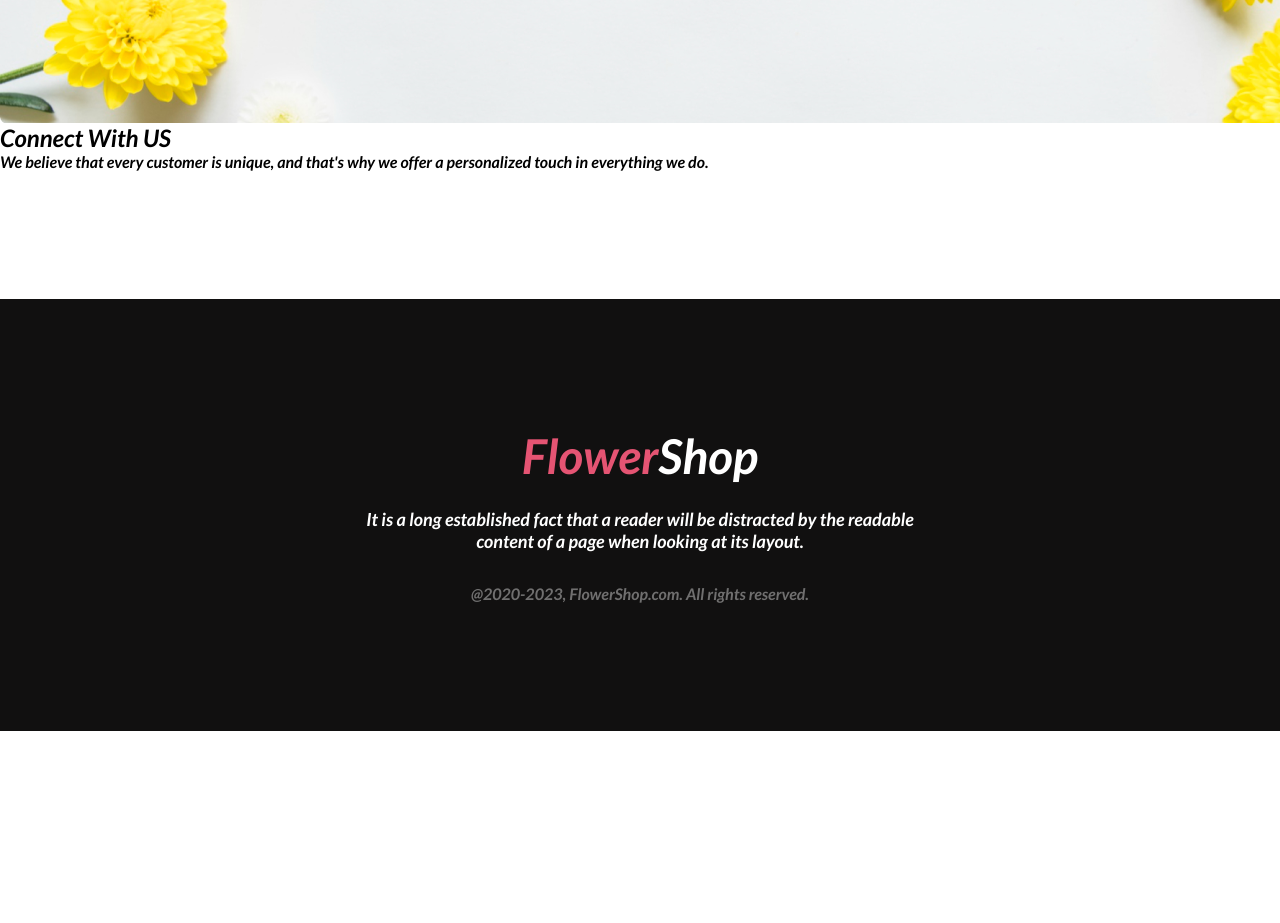
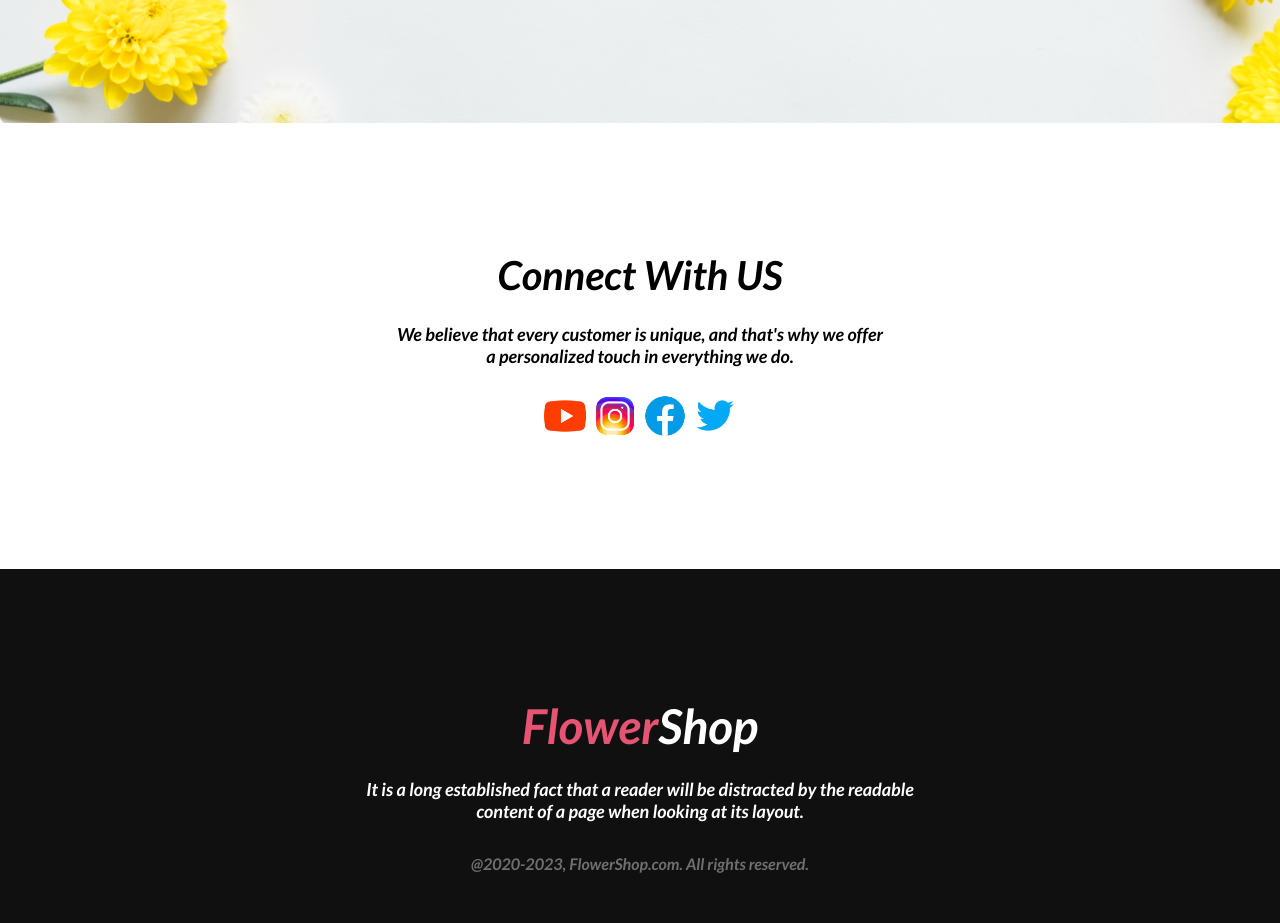
Before and after one commit to shorif2/flower-shop-assignment, a plain HTML site: page index.html in a window 1280 px wide. Shown: the part 3680-4603 px from the top of the page. Before the commit the page ends 4411 px from the top, so only its background shows below. Drawn offline with Linux system fonts and the light colour scheme.

Commit message:
2first commit

```diff
--- a/Style/style.css
+++ b/Style/style.css
@@ -303,3 +303,29 @@ footer {
     padding-top: 32px;
     padding-bottom: 128px;
 }
+/* extra section */
+.connect-us{
+    align-items: center;
+    text-align: center;
+    background: ;
+}
+.icons{
+    display: flex;
+    align-items: center;
+    justify-content: center;
+}
+.icon{
+    width: 50px;
+    gap: 30px;
+}
+.con-title{
+    padding-top: 128px;
+    font-size: 40px;
+font-weight: 800;
+}
+.con-des{
+    padding-top: 24px;
+    padding-bottom: 24px;
+    font-size: 18px;
+    font-weight: 400;
+}
--- a/index.html
+++ b/index.html
@@ -97,13 +97,15 @@
         <!-- Extra section -->
 
         <section>
-            <div>
-        <h1> Connect With US</h1>
-        <p>We believe that every customer is unique, and that's why we offer a personalized touch in everything we do.</p>
-        <a href="icons/icon (1).png"></a>
-        <a href="icons/icon (2).png"></a>
-        <a href="icons/icon (3).png"></a>
-        <a href="icons/icon (4).png"></a>
+            <div class="connect-us">
+        <h1 class="con-title"> Connect With US</h1>
+        <p class="con-des">We believe that every customer is unique, and that's why we offer<br>a personalized touch in everything we do.</p>
+        <div class="icons">
+            <img class="icon" src="icons/1.png" alt="">
+            <img class="icon" src="icons/2.png" alt="">
+            <img class="icon" src="icons/3.png" alt="">
+            <img class="icon" src="icons/4.png" alt="">
+    </div>
     </div>
         </section>
     </main>
```
Also changed, not shown: icons/1.png (renamed from icons/icon (1).png), icons/2.png (renamed from icons/icon (3).png), icons/3.png (renamed from icons/icon (4).png), icons/4.png (renamed from icons/icon (2).png).
